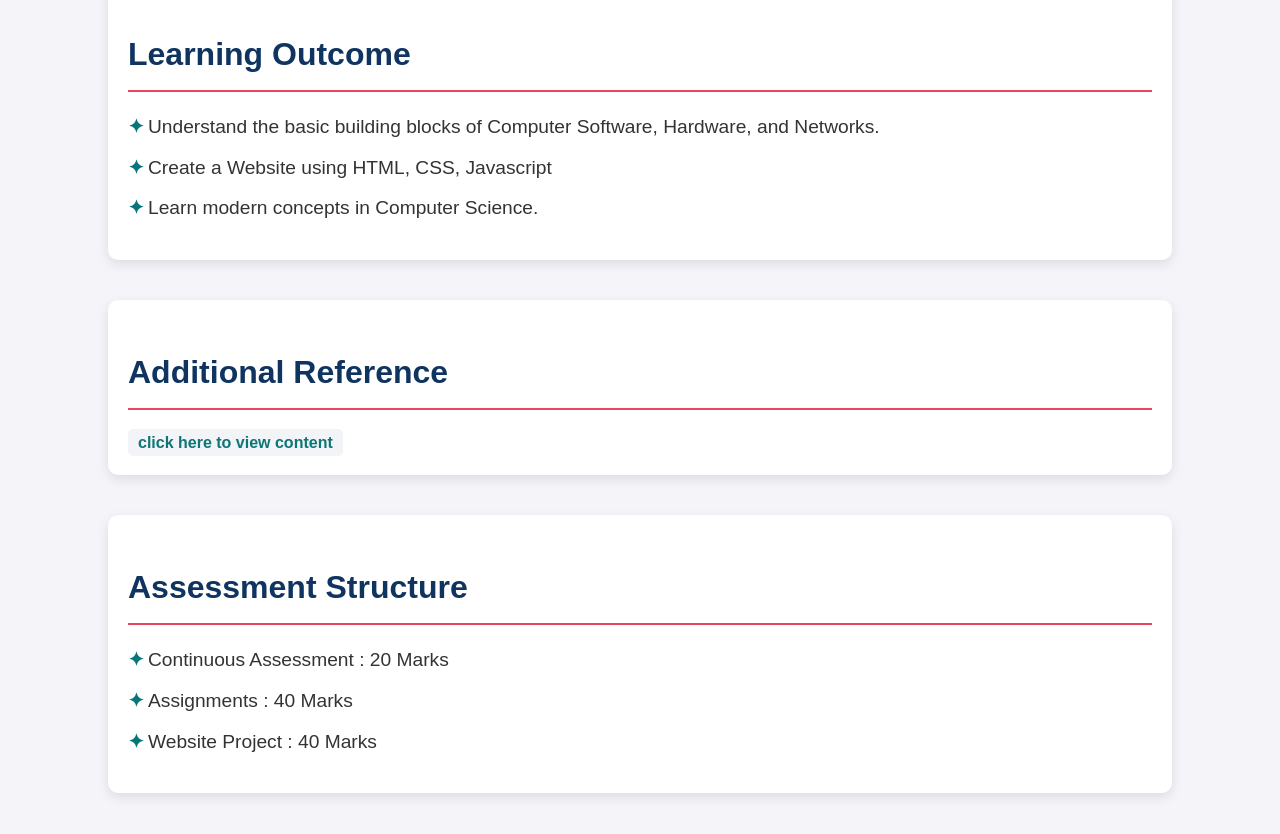
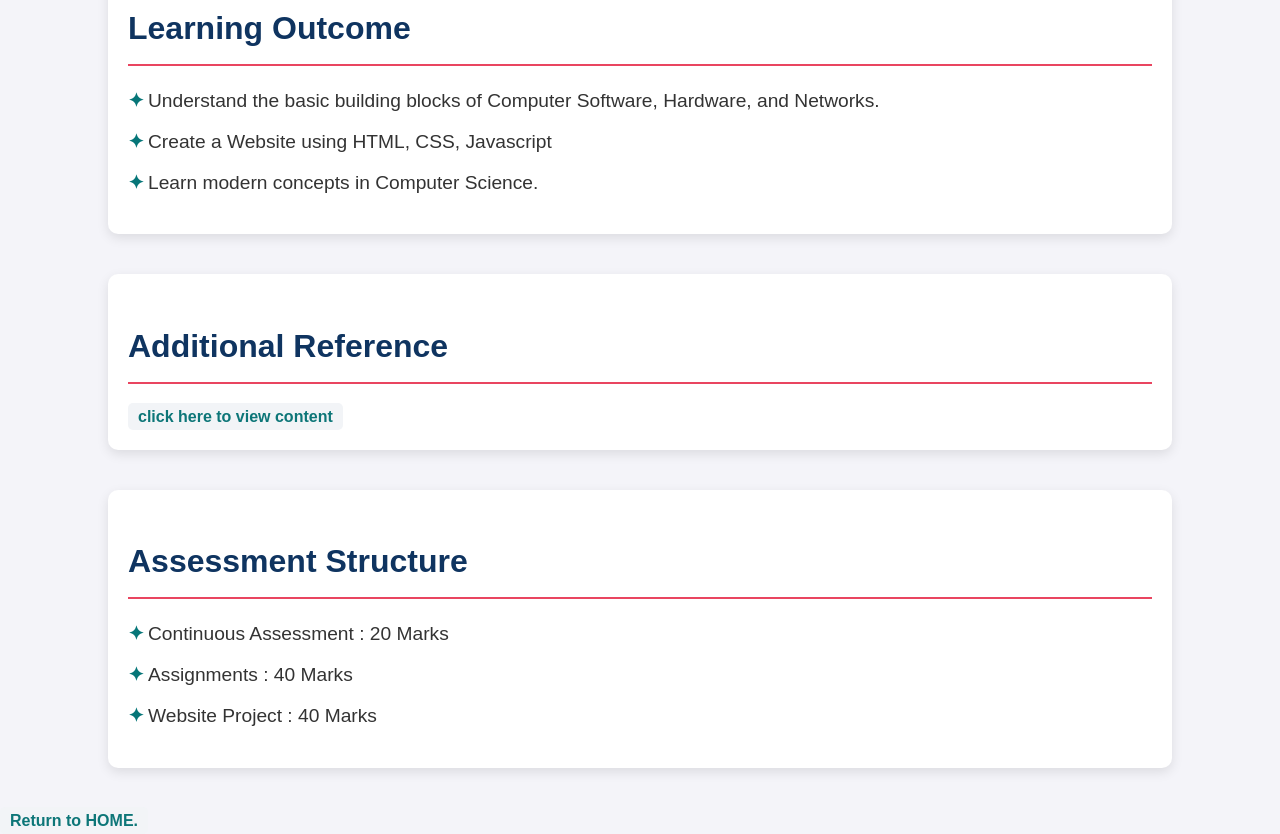
Before and after one commit to manishtiwari-45/Portfolio-project, a plain HTML site: page itc.html in a window 1280 px wide. Shown: the part 1124-1958 px from the top of the page. Drawn offline with Linux system fonts and the light colour scheme.

Commit message:
added anchor

```diff
--- a/itc.html
+++ b/itc.html
@@ -7,7 +7,6 @@
     <link rel="stylesheet" href="style.css">
 </head>
 <body>
-    <a href="portfolio.html">Return to HOME.</a>
     <header>
         <h1>Introduction to Computers</h1>
     </header>
@@ -58,5 +57,8 @@
 
         </ul>
     </section>
+    <div id="home">
+        <a href="portfolio.html">Return to HOME.</a>
+    </div>
 </body>
 </html>
```
